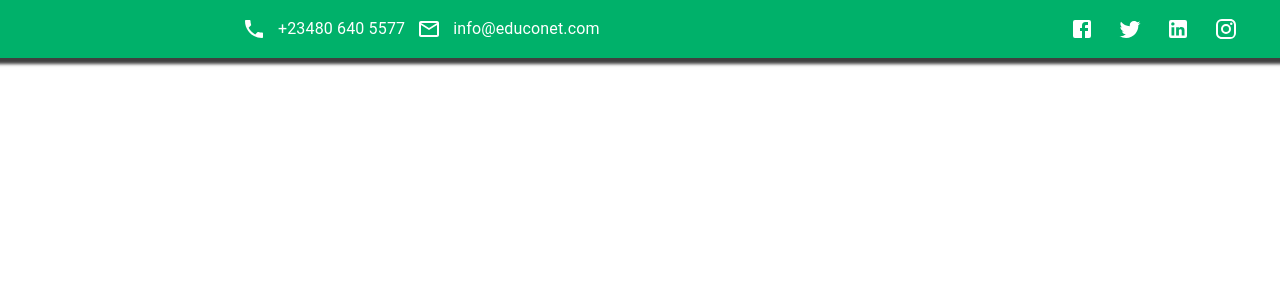
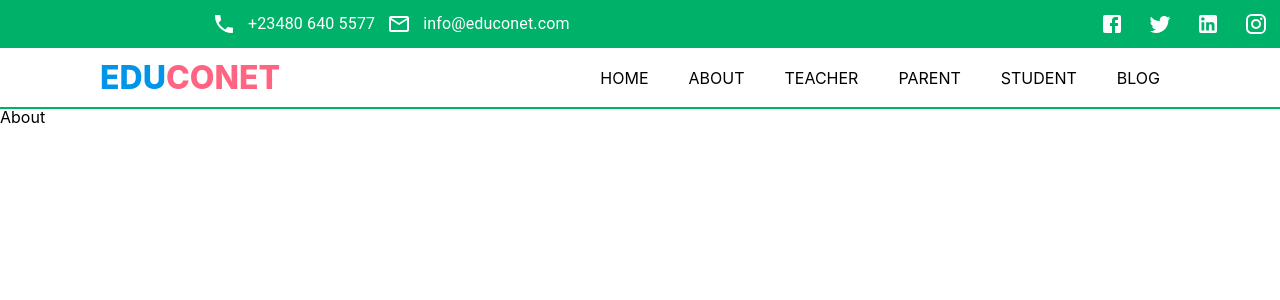
Before and after one commit to BuildForSDGCohort2/team-003-group-a-Frontend, a React (Create React App) app: page /aboutus in a window 1280 px wide. Shown: the top 300 px of the page. Built offline with nearby package versions, Linux system fonts and the light colour scheme.

Commit message:
completed header pages with installation of react router dom and linked all list

```diff
--- a/src/App.js
+++ b/src/App.js
@@ -1,12 +1,41 @@
 import React from "react";
 import "./App.css";
 import Header from "./Header";
+import { BrowserRouter as Router, Switch, Route } from "react-router-dom";
+import AboutUs from "./Pages/AboutUs";
+import Teacher from "./Pages/Teacher";
+import Parent from "./Pages/Parent";
+import Student from "./Pages/Student";
+import Blog from "./Pages/Blog";
+import Home from "./Pages/Home";
 
 function App() {
   return (
-    <div className="app">
-      <Header />
-    </div>
+    <Router>
+      <div className="app">
+        <Header />
+        <Switch>
+          <Route path="/aboutus">
+            <AboutUs />
+          </Route>
+          <Route path="/teacher">
+            <Teacher />
+          </Route>
+          <Route path="/parent">
+            <Parent />
+          </Route>
+          <Route path="/student">
+            <Student />
+          </Route>
+          <Route path="/blog">
+            <Blog />
+          </Route>
+          <Route path="/">
+            <Home />
+          </Route>
+        </Switch>
+      </div>
+    </Router>
   );
 }
 
--- a/src/Header.css
+++ b/src/Header.css
@@ -1,19 +1,20 @@
 .header {
   display: flex;
   width: 100vw;
-  box-shadow: 0px 1px 3px 5px rgba(0, 0, 0, 0.75);
+  flex-direction: column;
+  box-shadow: 0px 0.75px 0.75px 0.75px rgba(0, 177, 106, 1);
+  position: sticky;
 }
 
 .header__nav {
   align-items: center;
   display: flex;
   width: 100vw;
-  padding: 5px 30px;
+  padding: 15px -100px;
   justify-content: space-between;
   background-color: #00b16a;
   color: #fff;
   z-index: 100;
-  position: sticky;
 }
 
 .header__navContact {
@@ -49,3 +50,46 @@
 .header__twitter:hover .MuiSvgIcon-root {
   color: #55acee;
 }
+
+.header__main {
+  background-color: #fff;
+  display: flex;
+  justify-content: space-between;
+  padding: 10px 0 10px;
+}
+
+.header__pages {
+  display: flex;
+  align-items: center;
+  padding-right: 100px;
+}
+.header__logo {
+  padding-left: 100px;
+  text-transform: uppercase;
+  font-weight: 800;
+  font-size: xx-large;
+}
+.header__conet {
+  color: #ff6582;
+}
+.header__edu {
+  color: #0095e8;
+}
+.header__options {
+  font-weight: 400;
+  text-transform: uppercase;
+  display: flex;
+  align-items: center;
+  padding: 0 20px;
+  cursor: pointer;
+}
+
+.header__link {
+  text-decoration: none;
+  color: #000;
+}
+
+.header__link:hover {
+  color: #0095e8;
+  border-bottom: 2px solid #0095e8;
+}
--- a/src/Header.js
+++ b/src/Header.js
@@ -7,6 +7,13 @@ import MailOutlineIcon from "@material-ui/icons/MailOutline";
 import PhoneIcon from "@material-ui/icons/Phone";
 import TwitterIcon from "@material-ui/icons/Twitter";
 import { IconButton, Typography } from "@material-ui/core";
+import Home from "./Pages/Home";
+import AboutUs from "./Pages/AboutUs";
+import Teacher from "./Pages/Teacher";
+import Student from "./Pages/Student";
+import Blog from "./Pages/Blog";
+import Parent from "./Pages/Parent";
+import { Link } from "react-router-dom";
 
 const Header = () => {
   return (
@@ -45,7 +52,49 @@ const Header = () => {
           </div>
         </div>
       </div>
-      <div className="header__main"></div>
+      <div className="header__main">
+        <div className="header__logo">
+          <Link className="header__link" to="/">
+            <p className="header__edu">
+              Edu<span className="header__conet">conet</span>
+            </p>
+          </Link>
+        </div>
+        <div className="header__pages">
+          <div className="header__options ">
+            <Link className="header__link" to="/">
+              <Home />
+            </Link>
+          </div>
+          <div className="header__options">
+            <Link className="header__link" to="/aboutus">
+              <AboutUs />
+            </Link>
+          </div>
+
+          <div className="header__options">
+            <Link className="header__link" to="/teacher">
+              <Teacher />
+            </Link>
+          </div>
+
+          <div className="header__options">
+            <Link className="header__link" to="/parent">
+              <Parent />
+            </Link>
+          </div>
+          <div className="header__options">
+            <Link className="header__link" to="/student">
+              <Student />
+            </Link>
+          </div>
+          <div className="header__options">
+            <Link className="header__link" to="/blog">
+              <Blog />
+            </Link>
+          </div>
+        </div>
+      </div>
     </div>
   );
 };
--- a/src/Pages/AboutUs.js
+++ b/src/Pages/AboutUs.js
@@ -0,0 +1,8 @@
+import React from "react";
+import "./AboutUs.css";
+
+const AboutUs = () => {
+  return <div>About</div>;
+};
+
+export default AboutUs;
--- a/src/Pages/Blog.js
+++ b/src/Pages/Blog.js
@@ -0,0 +1,7 @@
+import React from "react";
+import "./Blog.css";
+const Blog = () => {
+  return <div>Blog</div>;
+};
+
+export default Blog;
--- a/src/Pages/Home.js
+++ b/src/Pages/Home.js
@@ -0,0 +1,8 @@
+import React from "react";
+import "./Home.css";
+
+const Home = () => {
+  return <div>Home</div>;
+};
+
+export default Home;
--- a/src/Pages/Parent.js
+++ b/src/Pages/Parent.js
@@ -0,0 +1,8 @@
+import React from "react";
+import "./Parent.css";
+
+const Parent = () => {
+  return <div>Parent</div>;
+};
+
+export default Parent;
--- a/src/Pages/Student.js
+++ b/src/Pages/Student.js
@@ -0,0 +1,8 @@
+import React from "react";
+import "./Student.css";
+
+const Student = () => {
+  return <div>Student</div>;
+};
+
+export default Student;
--- a/src/Pages/Teacher.js
+++ b/src/Pages/Teacher.js
@@ -0,0 +1,8 @@
+import React from "react";
+import "./Teacher.css";
+
+const Teacher = () => {
+  return <div>Teacher</div>;
+};
+
+export default Teacher;
```
